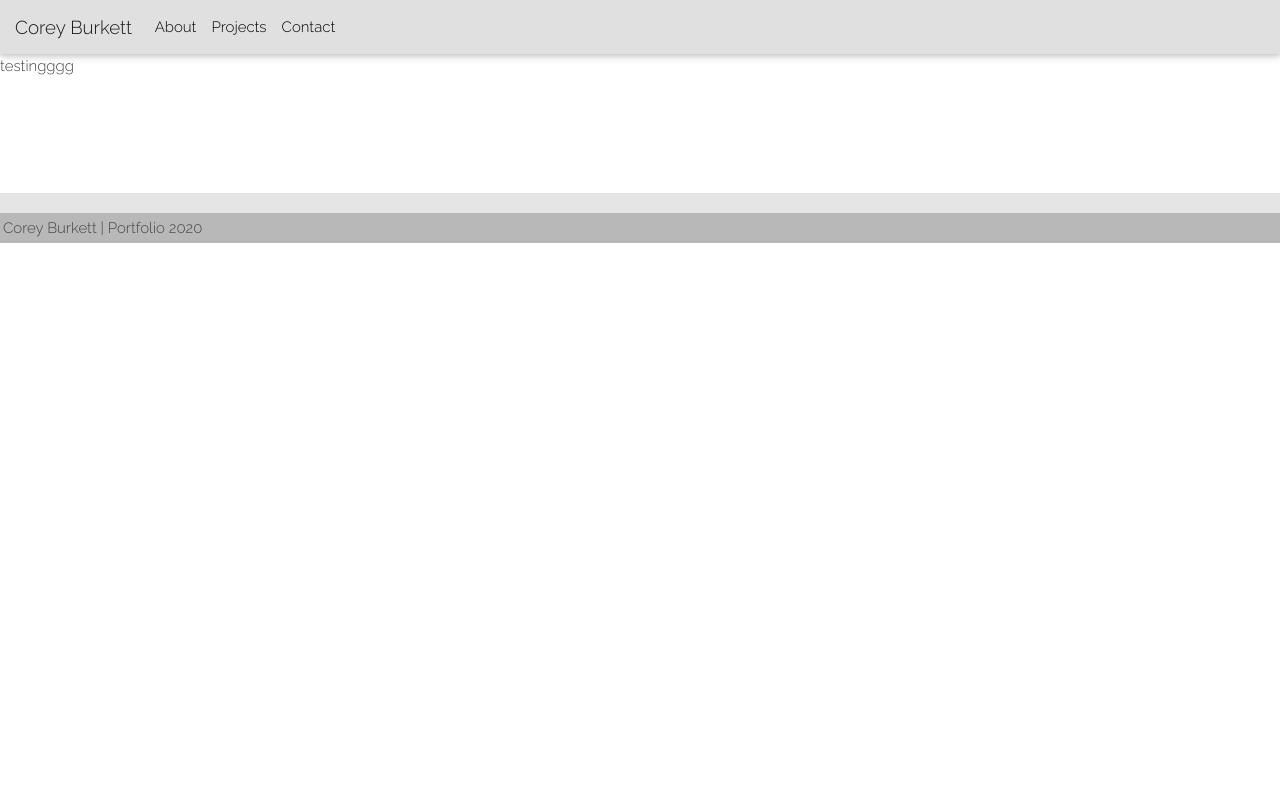
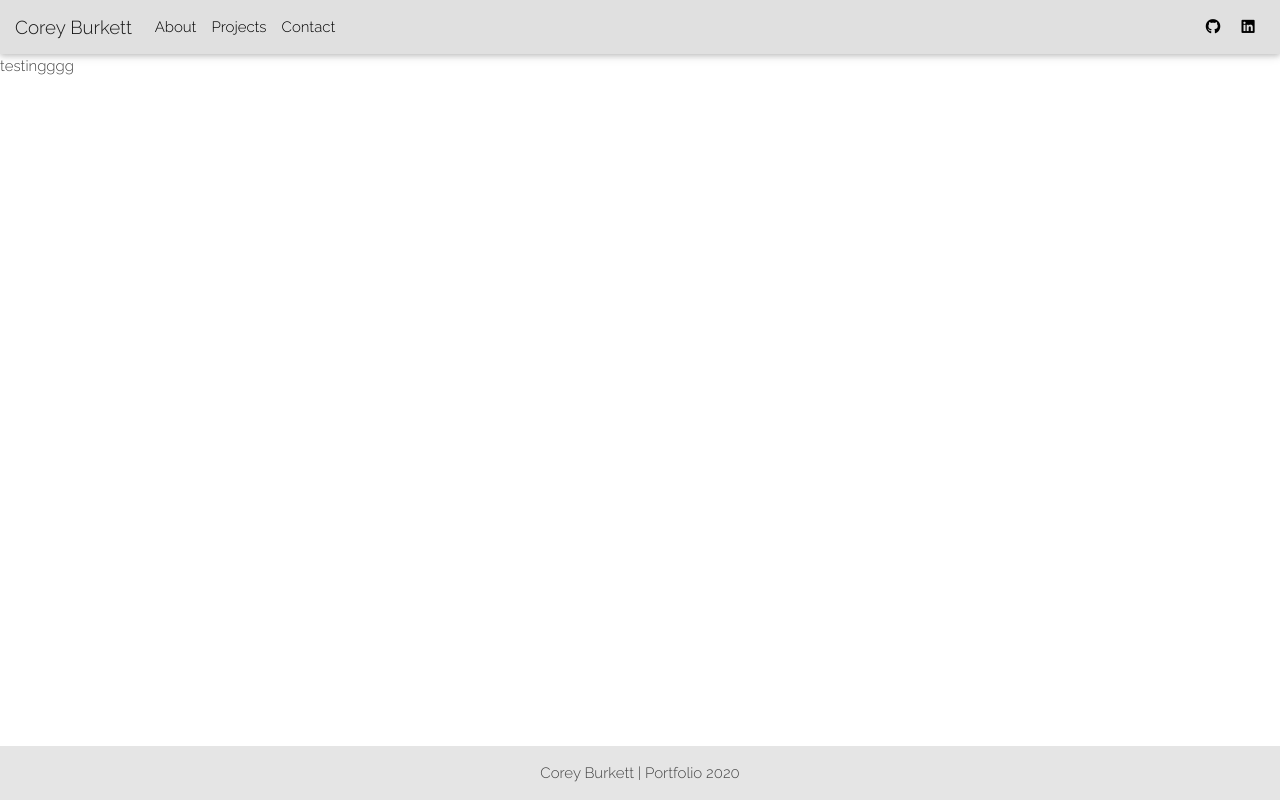
Before and after one commit to cburkett22/React-Portfolio, a React (Create React App) app: page /contact in a window 1280 px wide. Built offline with nearby package versions, Linux system fonts and the light colour scheme.

Commit message:
Completed footer, navbar buttons (github/ linkedin), and Projects route

```diff
--- a/src/components/Footer/style.css
+++ b/src/components/Footer/style.css
@@ -1,14 +1,10 @@
 .footer {
-  min-height: 50px;
+  margin-top: 1rem;
+  padding: 1rem;
   background: #E5E5E5;
-  position: relative;
-}
-
-.footer span {
-  position: absolute;
+  position: fixed;
   bottom: 0;
   left: 0;
-  right: 0;
-  padding: 3px;
-  background: #B8B8B8;
+  width: 100%;
+  text-align: center;
 }
--- a/src/components/Navbar/index.js
+++ b/src/components/Navbar/index.js
@@ -2,7 +2,10 @@ import React from "react";
 import { Link } from "react-router-dom";
 import "./style.css";
 
-// Depending on the current path, this component sets the "active" class on the appropriate navigation link item
+const navbarBtns = {
+  right: "0"
+};
+
 function Navbar() {
   return (
     <nav className="navbar navbar-expand-lg navbar-light bg-light">
@@ -41,6 +44,18 @@ function Navbar() {
           </li>
         </ul>
       </div>
+      <ul class="navbar-nav ml-auto nav-flex-icons" style={ navbarBtns }>
+            <li class="nav-item">
+                <a class="nav-link waves-effect waves-light" href="https://github.com/cburkett22" target="_blank" rel="noopener noreferrer">
+                    <i class="fab fa-github"></i>
+                </a>
+            </li>
+            <li class="nav-item">
+                <a class="nav-link waves-effect waves-light" href="https://www.linkedin.com/in/corey-burkett/" target="_blank" rel="noopener noreferrer">
+                    <i class="fab fa-linkedin"></i>
+                </a>
+            </li>
+        </ul>
     </nav>
   );
 }
```
